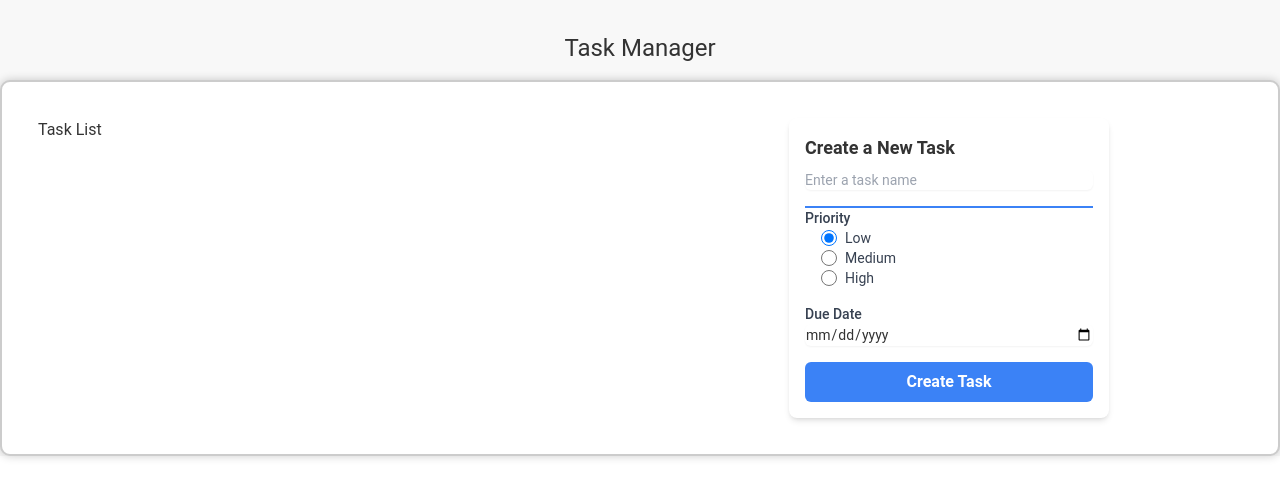
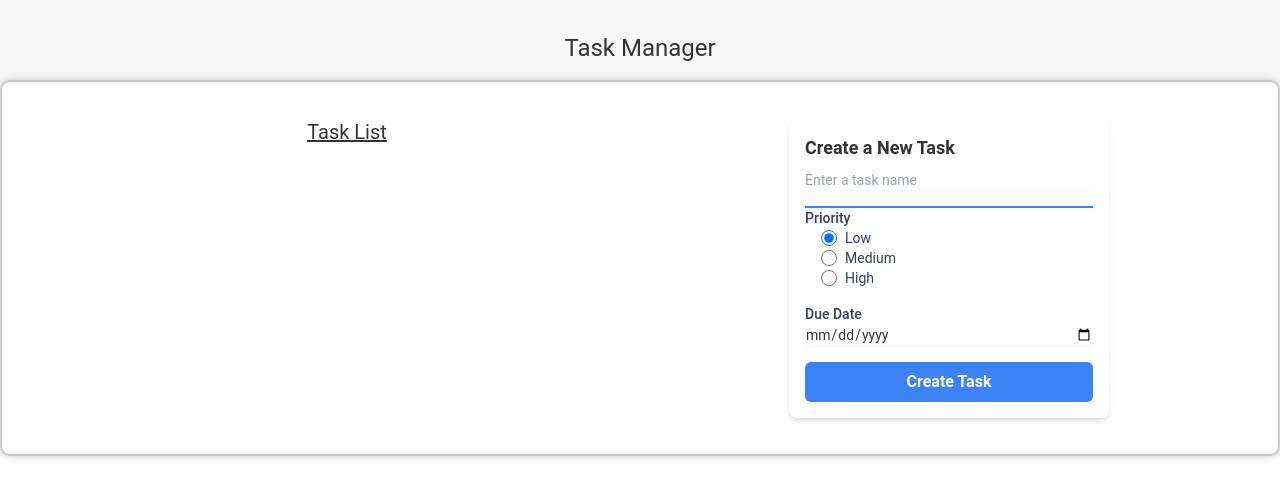
Before and after one commit to larrymotuzis24/ts_tasklist, a React (Create React App) app: page / in a window 1280 px wide. Shown: the top 498 px of the page. Built offline with nearby package versions, Linux system fonts and the light colour scheme.

Commit message:
updated TaskList styles

```diff
--- a/src/components/TaskList.tsx
+++ b/src/components/TaskList.tsx
@@ -9,8 +9,8 @@ interface TaskListProps {
 
 export default function TaskList({ tasks, markTaskCompleted }: TaskListProps): JSX.Element {
   return (
-    <div>
-      <h1>Task List</h1>
+    <div className="pl-8">
+      <h1 className="text-xl underline text-center">Task List</h1>
       <div>
         <ul>
           {tasks.map((taskItem) => (
```
